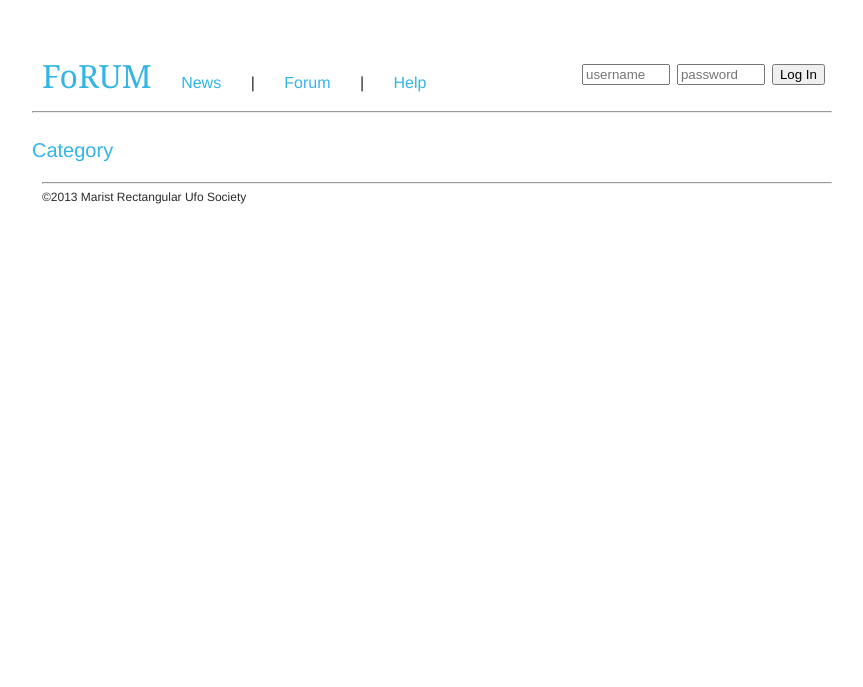
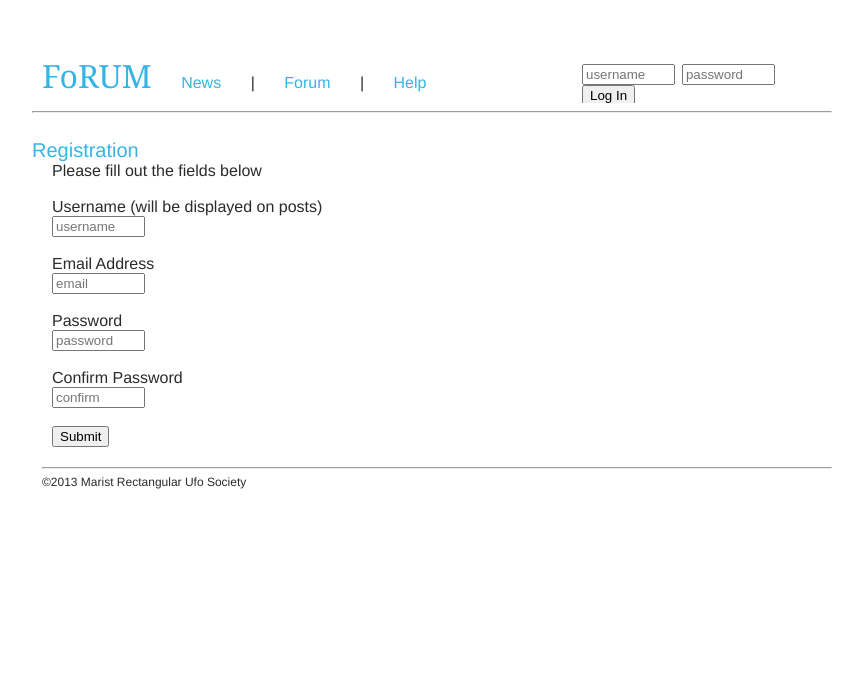
Before and after one commit to MaristRectangularUfoSociety/FoRUM, a PHP site: page /views/register.html in a window 1280 px wide. Shown: the top 687 px of the page, without its empty margins (208-1071 px from the left). Run offline with PHP 8.4, Linux system fonts and the light colour scheme.

Commit message:
Finished Registration template page

```diff
--- a/views/register.html
+++ b/views/register.html
@@ -32,9 +32,20 @@
 			<hr>
 			<span class="leftBody">
 				<br>
-			    <h3 class="cat"><a href="#">Category</a></h3><br>
+			    <h3 class="cat"><a href="#">Registration</a></h3><br>
 					<div class="push-right">
-
+						<form>
+							Please fill out the fields below<br><br>
+							Username (will be displayed on posts)<br>
+							<input placeholder="username"></input><br><br>
+							Email Address<br>
+							<input placeholder="email"></input><br><br>
+							Password<br>
+							<input type="password" placeholder="password"></input><br><br>
+							Confirm Password<br>
+							<input type="password" placeholder="confirm"></input><br><br>
+							<button>Submit</button>
+						</form>
 					</div>
 			</span>
 		</span>
--- a/views/styles/main.css
+++ b/views/styles/main.css
@@ -38,7 +38,7 @@ h2, h3, h4, h5, h6 {
 }
 
 input {
-  	width: 80px;
+  	width: 85px;
   	margin-right: 2.5px;
 }
 
```
